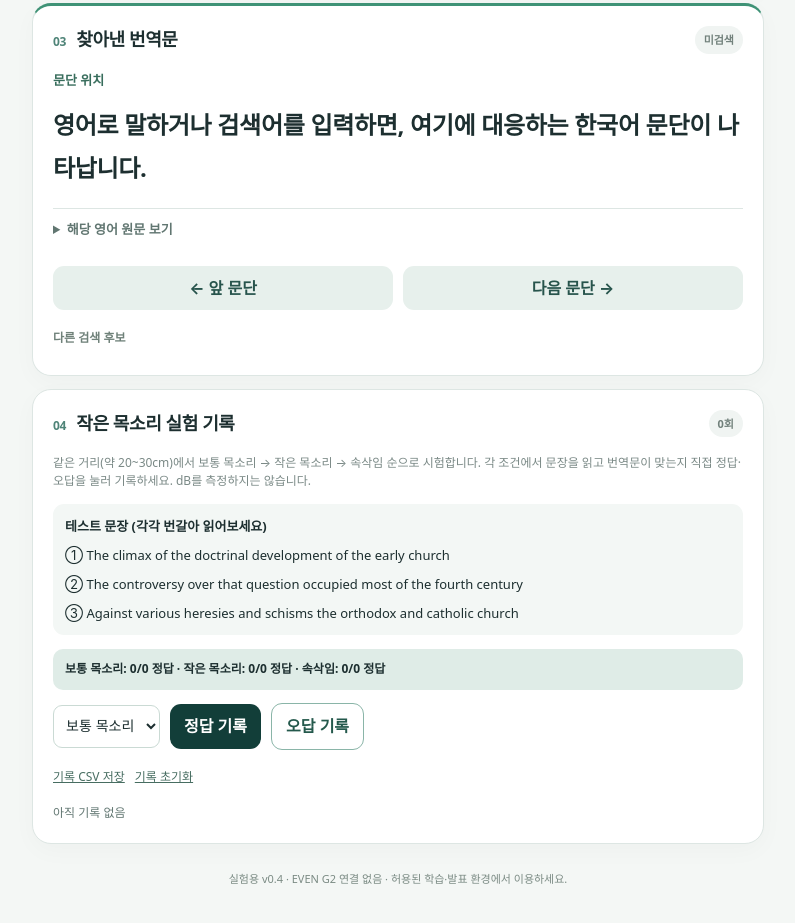
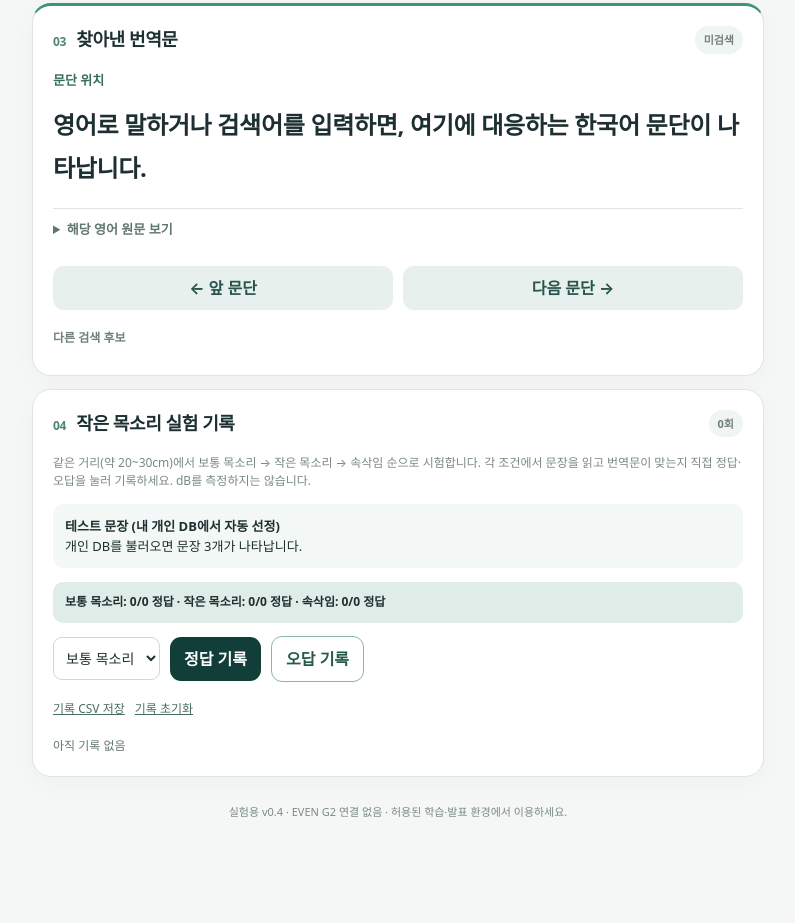
Before and after one commit to godinusalways2-cmyk/even-voice-search, a plain HTML site: page index.html in a window 1280 px wide. Shown: the part 1293-2216 px from the top of the page, without its empty margins (242-1037 px from the left). After the commit the page ends 2181 px from the top, so only its background shows below. Drawn offline with Linux system fonts and the light colour scheme.

Commit message:
Generate speaking test prompts locally from private DB instead of publishing source excerpts

```diff
--- a/index.html
+++ b/index.html
@@ -41,7 +41,7 @@
   </section>
   <section class="panel experiment" aria-labelledby="experiment-label">
     <div class="section-header"><h2 id="experiment-label"><span class="num">04</span> 작은 목소리 실험 기록</h2><span class="chip muted" id="trialCount">0회</span></div>
-    <p class="fineprint">같은 거리(약 20~30cm)에서 보통 목소리 → 작은 목소리 → 속삭임 순으로 시험합니다. 각 조건에서 문장을 읽고 번역문이 맞는지 직접 정답·오답을 눌러 기록하세요. dB를 측정하지는 않습니다.</p><div class="prompt-box"><strong>테스트 문장 (각각 번갈아 읽어보세요)</strong><p>① The climax of the doctrinal development of the early church</p><p>② The controversy over that question occupied most of the fourth century</p><p>③ Against various heresies and schisms the orthodox and catholic church</p></div><div class="test-summary" id="testSummary" aria-live="polite">보통 목소리: 0/0 · 작은 목소리: 0/0 · 속삭임: 0/0</div>
+    <p class="fineprint">같은 거리(약 20~30cm)에서 보통 목소리 → 작은 목소리 → 속삭임 순으로 시험합니다. 각 조건에서 문장을 읽고 번역문이 맞는지 직접 정답·오답을 눌러 기록하세요. dB를 측정하지는 않습니다.</p><div class="prompt-box"><strong>테스트 문장 (내 개인 DB에서 자동 선정)</strong><div id="voicePrompts">개인 DB를 불러오면 문장 3개가 나타납니다.</div></div><div class="test-summary" id="testSummary" aria-live="polite">보통 목소리: 0/0 · 작은 목소리: 0/0 · 속삭임: 0/0</div>
     <div class="line test-controls"><select id="volumeLabel" aria-label="발화 크기"><option value="보통 목소리">보통 목소리</option><option value="작은 목소리">작은 목소리</option><option value="속삭임">속삭임</option></select><button class="btn btn-primary" type="button" id="recordSuccess">정답 기록</button><button class="btn btn-outline" type="button" id="recordFail">오답 기록</button></div>
     <div class="line test-controls"><button type="button" class="text-button" id="exportLog">기록 CSV 저장</button><button type="button" class="text-button" id="resetLog">기록 초기화</button></div>
     <div id="logs" class="logs">아직 기록 없음</div>
```
